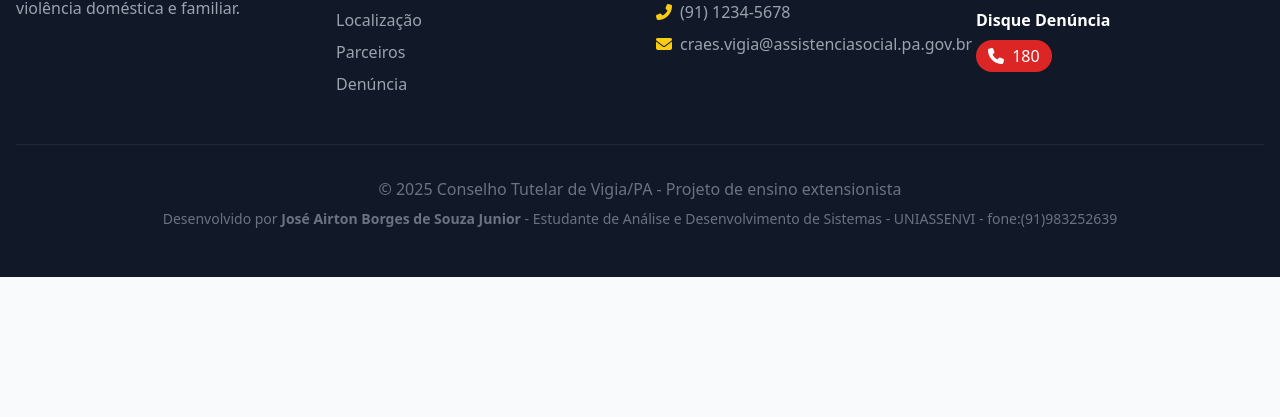
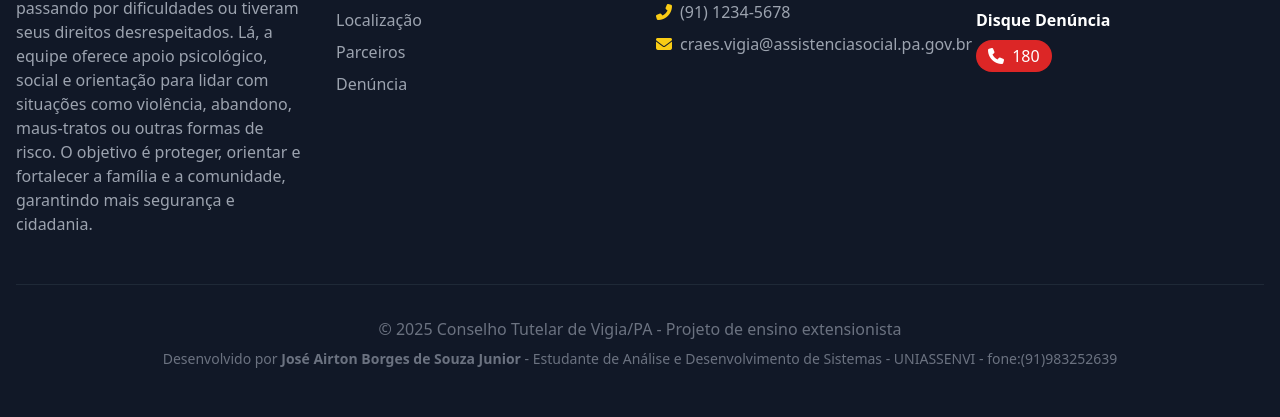
Before and after one commit to JuniorBSDN/violencia_domestica_nao, a plain HTML site: page public/index.html in a window 1280 px wide. Shown: the part 4914-5331 px from the top of the page. Before the commit the page ends 5191 px from the top, so only its background shows below. Drawn offline with nearby package versions, Linux system fonts and the light colour scheme.

Commit message:
Update index.html

```diff
--- a/public/index.html
+++ b/public/index.html
@@ -540,7 +540,10 @@
             <div class="grid grid-cols-1 md:grid-cols-4 gap-8">
                 <div>
                     <h3 class="text-xl font-bold mb-4 text-yellow-400">CREAS Vigia de Nazaré </h3>
-                    <p class="text-gray-400">Centro de Referência Especializado de Assistência Social no combate à violência doméstica e familiar.</p>
+                    <p class="text-gray-400">é um serviço público que ajuda pessoas e famílias que estão passando por
+                        dificuldades ou tiveram seus direitos desrespeitados. Lá, a equipe oferece apoio psicológico,
+                        social e orientação para lidar com situações como violência, abandono, maus-tratos ou outras
+                        formas de risco. O objetivo é proteger, orientar e fortalecer a família e a comunidade, garantindo mais segurança e cidadania.</p>
                 </div>
                 <div>
                     <h4 class="font-bold mb-4">Links Rápidos</h4>
```
